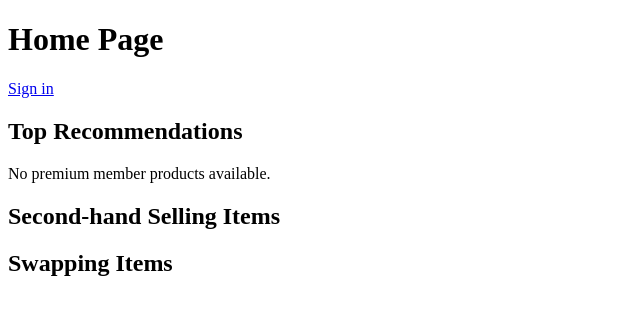
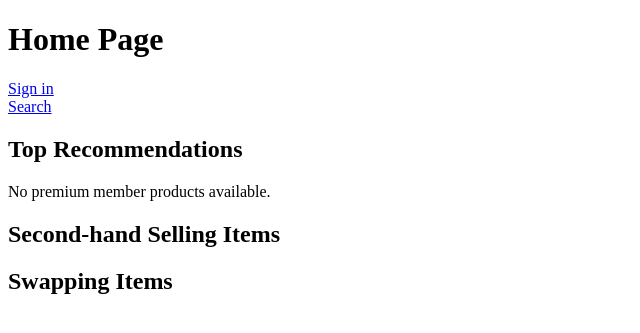
Before and after one commit to Zyd8/kamayan, a Django app: page / in a window 1280 px wide. Shown: the top 333 px of the page, without its empty margins (0-640 px from the left). Run offline with Django 4.2, Linux system fonts and the light colour scheme; data that the repository does not hold is empty.

Commit message:
search feature

```diff
--- a/main/core/views.py
+++ b/main/core/views.py
@@ -79,3 +79,12 @@ def become_premium(request):
         return redirect('home')
     else:
         return redirect('signin')
+
+def search(request):
+    return render(request, 'search.html')
+
+def search_results(request):
+    query = request.GET.get('query')
+    search_results = SecondHandItem.objects.filter(name__icontains=query)
+    context = {'search_results': search_results}
+    return render(request, 'search.html', context)
--- a/main/templates/home.html
+++ b/main/templates/home.html
@@ -28,6 +28,10 @@
         {% else %}
         <a href="{% url 'signin' %}">Sign in </a>
         {% endif %}
+    </div>
+
+    <div>
+        <a href="{% url 'search' %}">Search</a>
     </div>
 
     <div>
--- a/main/urls.py
+++ b/main/urls.py
@@ -34,6 +34,8 @@ urlpatterns = [
     path("signup", core_views.signup, name="signup"),
     path('signout', core_views.signout, name='signout'),
     path('premium', core_views.become_premium, name='become_premium'),
+    path('search', core_views.search, name='search'),
+    path('search_results', core_views.search_results, name='search_results'),
     path('item/<int:item_id>/', core_views.itemroom, name='itemroom'),
     path('sell/', include('shopitem.urls')),
     path("admin/", admin.site.urls),
```
Also changed, not shown: main/templates/search.html (added, +43 -0 lines).
